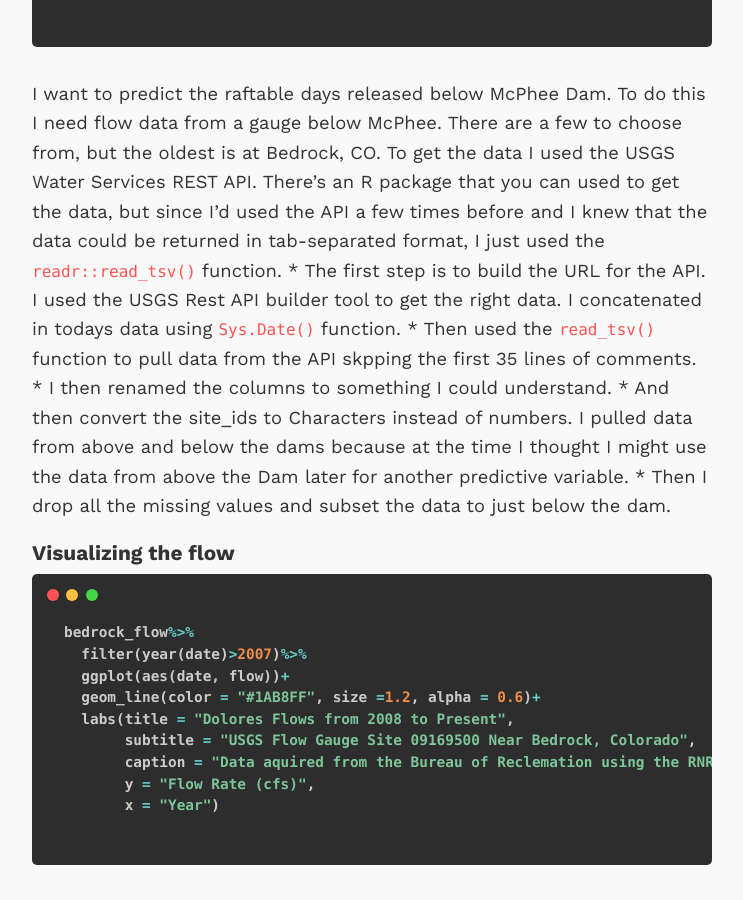
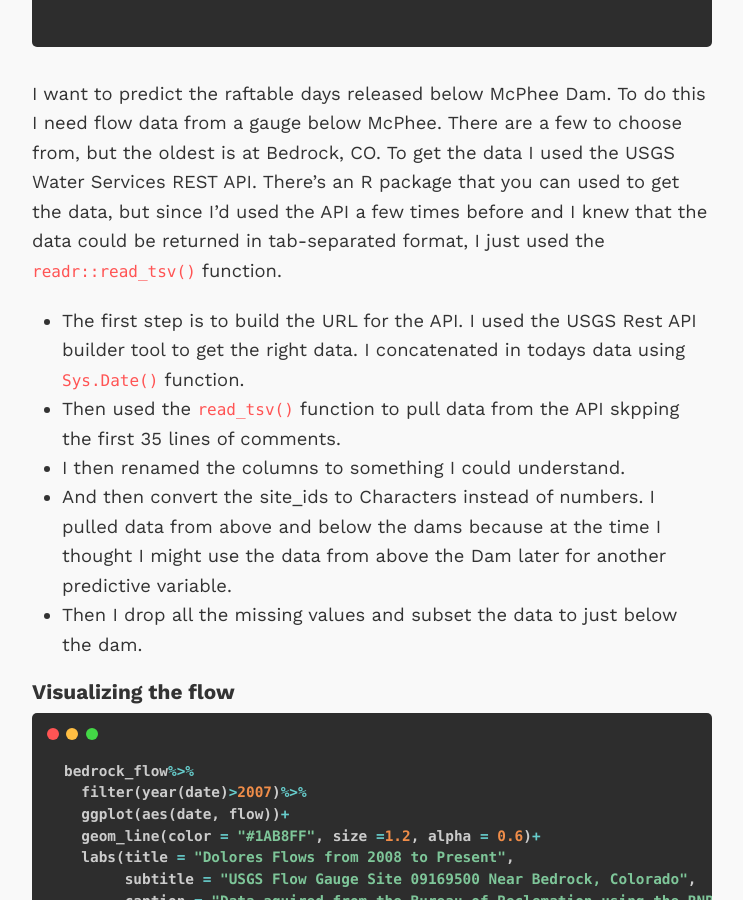
Before and after one commit to mschmidty/bio_notes, a Jekyll site: the page built from r/_posts/2020-02-09-dolores-predict.md, in a window 1280 px wide and 900 px high, scrolled down 3266 px. Shown: the whole window, without its empty margins (268-1011 px from the left). Built offline with Jekyll 4.4.1, drawn with Linux system fonts in a browser that asks for light colours.

````diff
--- a/_includes/d3/linechart/river_flow.html
+++ b/_includes/d3/linechart/river_flow.html
@@ -65,7 +65,7 @@
 <script>
 flowChart();
 async function flowChart(){
-  let waterUrl = "https://nwis.waterservices.usgs.gov/nwis/iv/?format=json&sites=09166500&startDT=2019-07-09&endDT=2019-07-16&parameterCd=00060&siteStatus=all"
+  let waterUrl = "https://nwis.waterservices.usgs.gov/nwis/iv/?format=json&sites=09166500&startDT=2020-04-27&endDT=2020-05-03&parameterCd=00060&siteStatus=all"
 
   let timeFormat = d3.timeFormat("%m-%d-%Y %H");
   //Call the api
--- a/r/_posts/2020-02-09-dolores-predict.md
+++ b/r/_posts/2020-02-09-dolores-predict.md
@@ -89,7 +89,12 @@ bedrock_flow
 ## # … with 12,088 more rows
 ```
 
-I want to predict the raftable days released below McPhee Dam. To do this I need flow data from a gauge below McPhee. There are a few to choose from, but the oldest is at Bedrock, CO. To get the data I used the USGS Water Services REST API. There’s an R package that you can used to get the data, but since I’d used the API a few times before and I knew that the data could be returned in tab-separated format, I just used the `readr::read_tsv()` function. \* The first step is to build the URL for the API. I used the USGS Rest API builder tool to get the right data. I concatenated in todays data using `Sys.Date()` function. \* Then used the `read_tsv()` function to pull data from the API skpping the first 35 lines of comments. \* I then renamed the columns to something I could understand. \* And then convert the site\_ids to Characters instead of numbers. I pulled data from above and below the dams because at the time I thought I might use the data from above the Dam later for another predictive variable. \* Then I drop all the missing values and subset the data to just below the dam.
+I want to predict the raftable days released below McPhee Dam. To do this I need flow data from a gauge below McPhee. There are a few to choose from, but the oldest is at Bedrock, CO. To get the data I used the USGS Water Services REST API. There’s an R package that you can used to get the data, but since I’d used the API a few times before and I knew that the data could be returned in tab-separated format, I just used the `readr::read_tsv()` function.
+* The first step is to build the URL for the API. I used the USGS Rest API builder tool to get the right data. I concatenated in todays data using `Sys.Date()` function.
+* Then used the `read_tsv()` function to pull data from the API skpping the first 35 lines of comments.
+* I then renamed the columns to something I could understand.
+* And then convert the site_ids to Characters instead of numbers. I pulled data from above and below the dams because at the time I thought I might use the data from above the Dam later for another predictive variable.
+* Then I drop all the missing values and subset the data to just below the dam.
 
 ### Visualizing the flow
 
````
